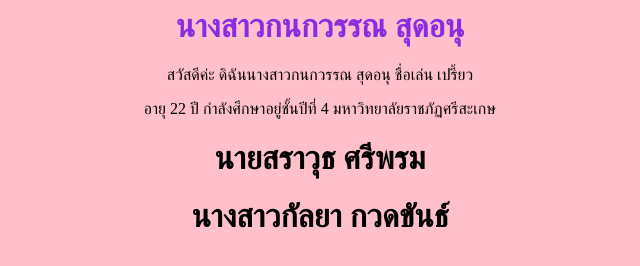
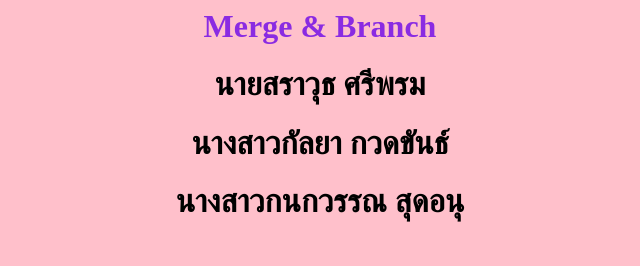
Before and after one commit to kanokwan112509/reverttestihg, a plain HTML site: page 01.html in a window 1280 px wide. Shown: the whole page, without its empty margins (320-960 px from the left). Drawn offline with Linux system fonts and the light colour scheme.

Commit message:
แก้ไข

```diff
--- a/01.html
+++ b/01.html
@@ -4,14 +4,14 @@
     </head>
     <body style="background-color: pink;">
         <center>
-        <h1 style="color: blueviolet;" >นางสาวกนกวรรณ สุดอนุ</h1>
+        <h1 style="color: blueviolet;" >Merge & Branch</h1>
 
-        <p>สวัสดีค่ะ ดิฉันนางสาวกนกวรรณ สุดอนุ   ชื่อเล่น เปรี้ยว</p>
-            <p>อายุ 22 ปี  กำลังศึกษาอยู่ชั้นปีที่ 4  มหาวิทยาลัยราชภัฏศรีสะเกษ</p>
+
 
 
         <p><h1>นายสราวุธ  ศรีพรม</h1></p>
         <p><h1>นางสาวกัลยา  กวดขันธ์</h1></p>
+        <p><h1>นางสาวกนกวรรณ  สุดอนุ</h1></p>
 
     </center>
     </body>
```
